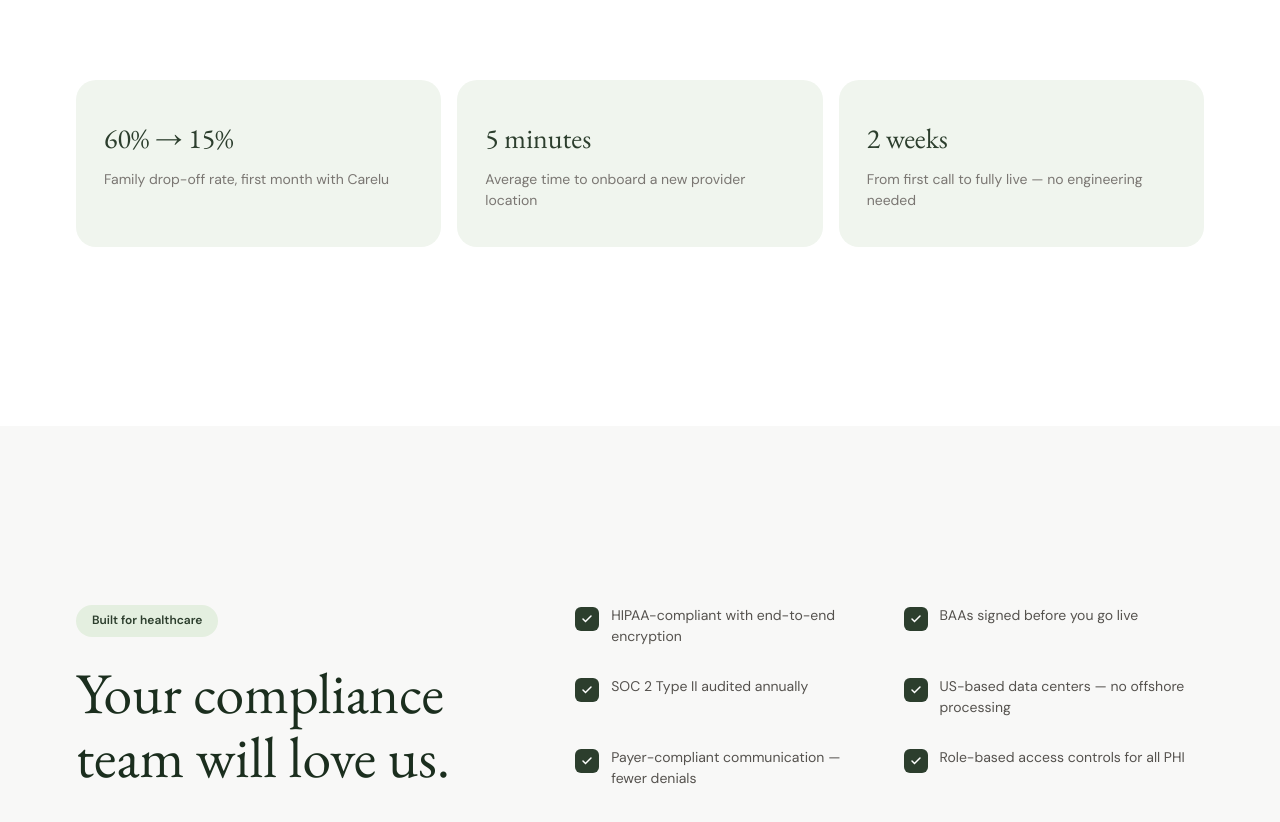
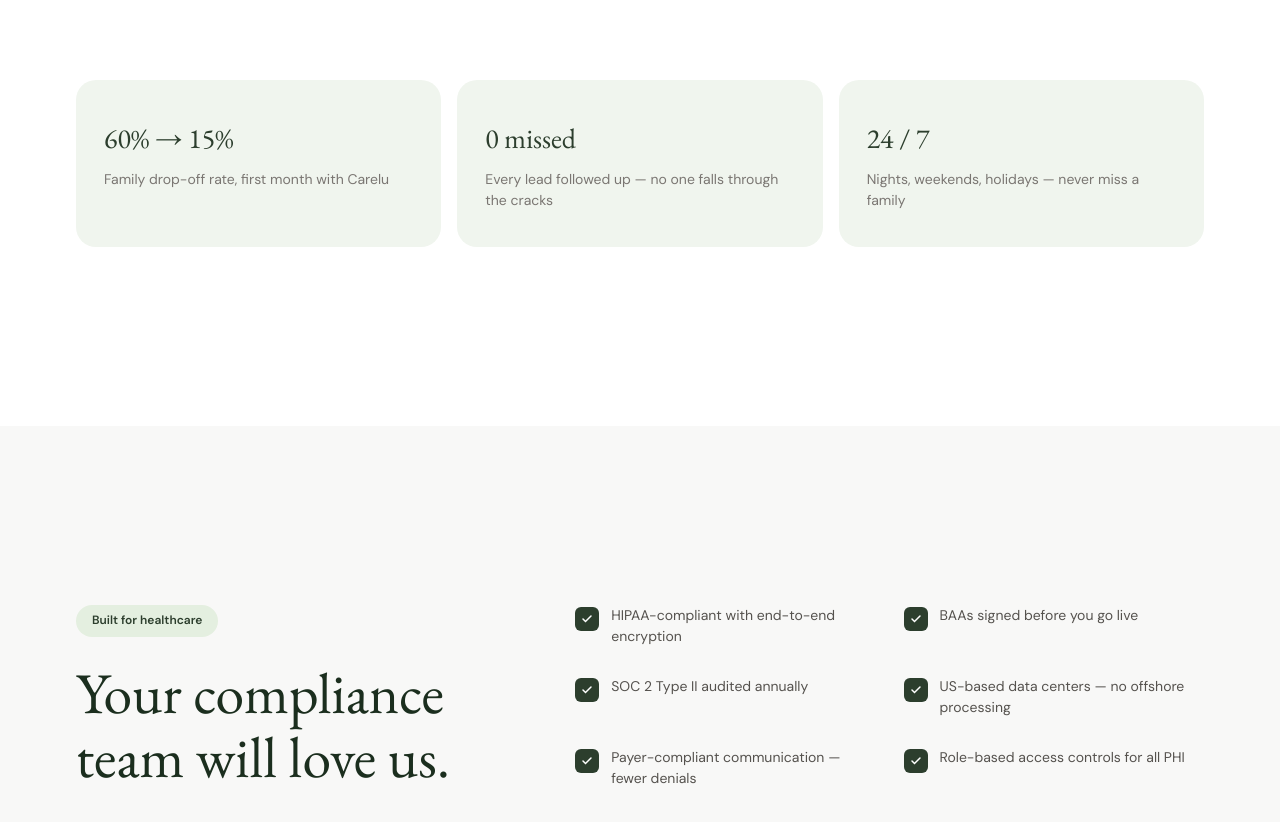
Before and after one commit to ybelson18/carelu-website, a React (Vite) app: page / in a window 1280 px wide. Shown: the part 8732-9554 px from the top of the page. Built offline with nearby package versions, Linux system fonts and the light colour scheme.

Commit message:
Update stat cards: 24/7 coverage + 0 missed leads
Replaced "5 minutes to onboard" and "2 weeks to go live" with stronger
value props: "0 missed — every lead followed up" and "24/7 — nights,
weekends, holidays."

Co-Authored-By: Claude Opus 4.6 (1M context) <noreply@anthropic.com>

```diff
--- a/src/pages/Landing.tsx
+++ b/src/pages/Landing.tsx
@@ -767,8 +767,8 @@ function Testimonial() {
         <div className="mobile-stack" style={{ display: 'grid', gridTemplateColumns: '1fr 1fr 1fr', gap: 16 }}>
           {[
             { stat: '60% → 15%', desc: 'Family drop-off rate, first month with Carelu' },
-            { stat: '5 minutes', desc: 'Average time to onboard a new provider location' },
-            { stat: '2 weeks', desc: 'From first call to fully live — no engineering needed' },
+            { stat: '0 missed', desc: 'Every lead followed up — no one falls through the cracks' },
+            { stat: '24 / 7', desc: 'Nights, weekends, holidays — never miss a family' },
           ].map((s, i) => (
             <div key={s.stat} className={`rv-scale d${i + 3} card-lift`} style={{ background: 'var(--sage-50)', borderRadius: 'var(--radius)', padding: '36px 28px' }}>
               <div style={{ fontFamily: 'var(--font-display)', fontSize: 28, color: 'var(--green-800)', marginBottom: 8 }}>{s.stat}</div>
```
